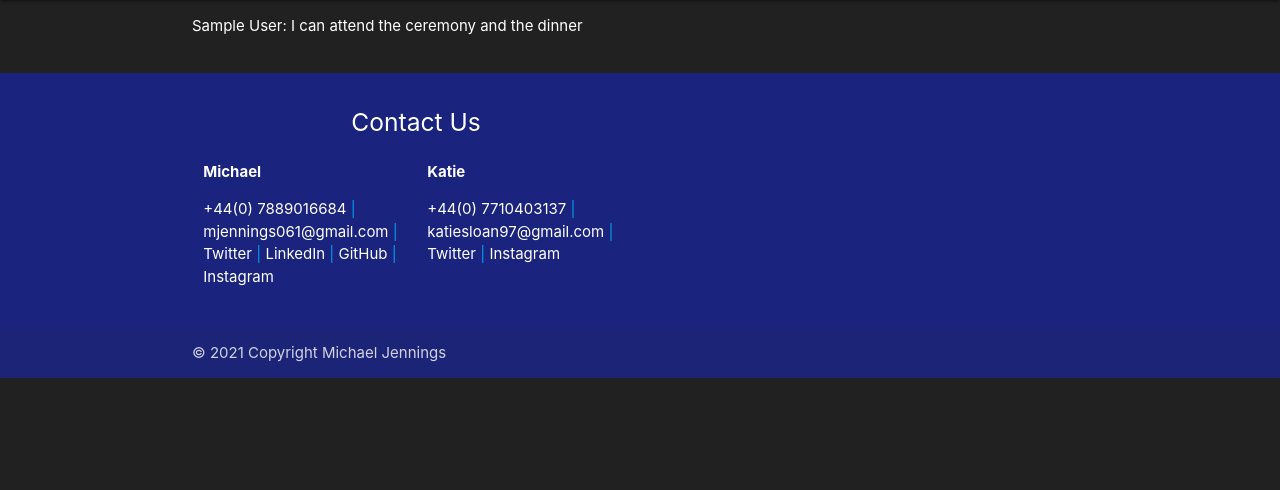
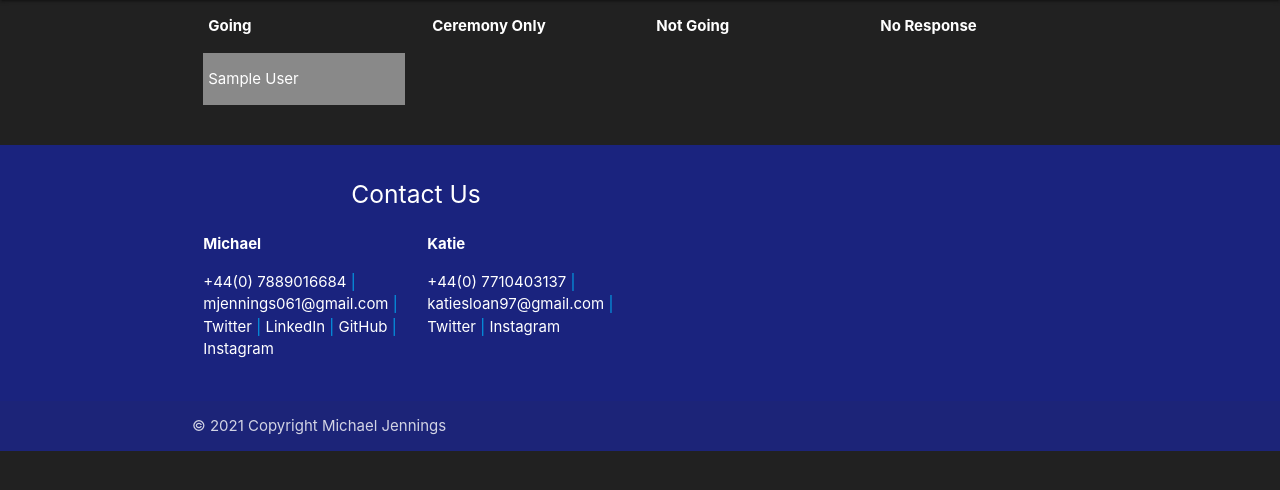
Before and after one commit to mjennings061/wedsite_two, a Django app: page /guest_summary/ in a window 1280 px wide. Shown: the part 64-554 px from the top of the page. Run offline with Django 3.2, Linux system fonts and the light colour scheme; a user stored in the database is signed in; tables that the repository leaves empty hold one stand-in row (values such as "Sample post"); lists and menus that the app fills with data are empty.

Commit message:
Added table to guest_summary and added GuestSummaryView context

```diff
--- a/core/models.py
+++ b/core/models.py
@@ -38,7 +38,10 @@ class Guest(models.Model):
     )
 
     def __str__(self):
-        return f'{self.user}'
+        if self.user.first_name is not '':
+            return f'{self.user.first_name} {self.user.last_name}'
+        else:
+            return f'{self.user}'
 
 
 class Address(models.Model):
--- a/core/templates/core/guest_summary.html
+++ b/core/templates/core/guest_summary.html
@@ -1,22 +1,76 @@
 {% extends "core/base.html" %}
 {# TODO: Create three columns of a table. those attending, attending only ceremony, attending only dinner #}
 {% block content %}
-    {% if object_list %}
-        <ul>
-        {% for user in object_list %}
-            <li>
-                {% if user.first_name %}
-                    {{ user.first_name }} {{ user.last_name }}:
-                    {% for guest in user.guest_set.all %}
-                         {{ guest.get_RSVP_display }}
-                    {% endfor %}
-                {% else %}
-                    {{ user.username }}:
-                {% endif %}
-            </li>
-        {% endfor %}
-        </ul>
-    {% else %}
-        <p>No guests are available.</p>
-    {% endif %}
+    <div class="row">
+        <div class="col l3 s6">
+            <table class="striped">
+                <thead>
+                <tr>
+                    <th>Going</th>
+                </tr>
+                </thead>
+                <tbody>
+                {% for user in going %}
+                    <tr><td>{{ user }}</td></tr>
+                {% endfor %}
+                </tbody>
+            </table>
+        </div>
+        <div class="col l3 s6">
+            <table class="striped">
+                <thead>
+                <tr>
+                    <th>Ceremony Only</th>
+                </tr>
+                </thead>
+                <tbody>
+                {% for user in ceremony %}
+                    <tr><td>{{ user }}</td></tr>
+                {% endfor %}
+                </tbody>
+            </table>
+        </div>
+        <div class="col l3 s6">
+            <table class="striped">
+                <thead>
+                <tr>
+                    <th>Not Going</th>
+                </tr>
+                </thead>
+                <tbody>
+                {% for user in not_going %}
+                    <tr><td>{{ user }}</td></tr>
+                {% endfor %}
+                </tbody>
+            </table>
+        </div>
+        <div class="col l3 s6">
+            <table class="striped">
+                <thead>
+                <tr>
+                    <th>No Response</th>
+                </tr>
+                </thead>
+                <tbody>
+                {% for user in no_response %}
+                    <tr><td>{{ user }}</td></tr>
+                {% endfor %}
+                </tbody>
+            </table>
+        </div>
+    </div>
+{#    {% if object_list %}#}
+{#        {% for user in object_list %}#}
+{#            {% if user.first_name %}#}
+{#                {{ user.first_name }} {{ user.last_name }}:#}
+{#                {% for guest in user.guest_set.all %}#}
+{#                    {{ guest.get_RSVP_display }}#}
+{#                {% endfor %}#}
+{#            {% else %}#}
+{#                {{ user.username }}:#}
+{#            {% endif %}#}
+{#        {% endfor %}#}
+{#    {% else %}#}
+{#        <p>No guests are available.</p>#}
+{#    {% endif %}#}
 {% endblock %}
--- a/core/templates/core/rsvp_login.html
+++ b/core/templates/core/rsvp_login.html
@@ -1,7 +1,7 @@
 {% extends "core/base.html" %}
 
 {% block content %}
-    <form method="post" class="white-text">{% csrf_token %}
+    <form method="post">{% csrf_token %}
         <div>Your user name is your full name with a full stop in the middle e.g. joe.bloggs</div>
         <div>The password is the eight-digit code you received with your invitation. Please note, there is only
         invitation per person. Plus one's will have their own login.</div>
--- a/core/views.py
+++ b/core/views.py
@@ -1,5 +1,5 @@
 from django.urls.base import reverse_lazy
-from django.views.generic import View
+from django.views.generic import View, TemplateView
 from django.views.generic.list import ListView
 from django.views.generic.edit import FormView
 from .forms import GuestForm, AddressForm
@@ -106,10 +106,37 @@ class ContactDetailsView(View):
     pass
 
 
-class GuestSummaryView(LoginRequiredMixin, UserPassesTestMixin, ListView):
-    model = User
+class GuestSummaryView(LoginRequiredMixin, UserPassesTestMixin, TemplateView):
     template_name = 'core/guest_summary.html'
-    context_object_name = 'users'
 
     def test_func(self):
         return self.request.user.is_superuser
+
+    def get_context_data(self, **kwargs):
+        # Get a list of all users
+        users = User.objects.all()
+        # Filter users by their rsvp_choice in guest
+        guests_going = self.names_from_queryset(users.filter(guest__RSVP=0))
+        guests_ceremony = self.names_from_queryset(users.filter(guest__RSVP=1))
+        guests_not_going = self.names_from_queryset(users.filter(guest__RSVP=2))
+        # Get users with no guest profile attached
+        guests_no_response = self.names_from_queryset(users.filter(guest=None))
+
+        # Return all four context lists
+        context = {
+            'going': guests_going,
+            'ceremony': guests_ceremony,
+            'not_going': guests_not_going,
+            'no_response': guests_no_response,
+        }
+        return context
+
+    def names_from_queryset(self, queryset):
+        """Get a list of names from a queryset of Users"""
+        names = []
+        for user in queryset:
+            if user.first_name is not '':
+                names.append(f"{user.first_name} {user.last_name}")
+            else:
+                names.append(f"{user.username}")
+        return names
```
